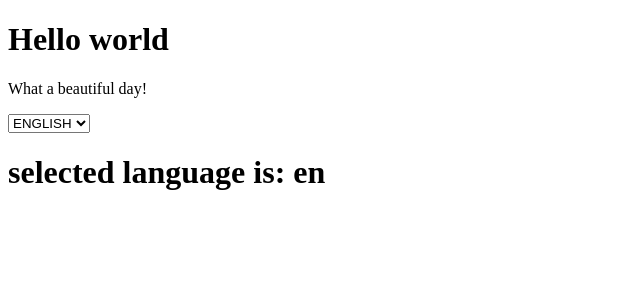
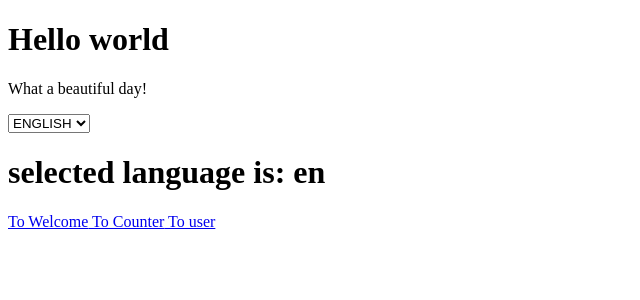
Before and after one commit to SeleneVicenza/react-exercises, a React (Create React App) app: page / in a window 1280 px wide. Shown: the top 300 px of the page, without its empty margins (0-640 px from the left). Built offline with nearby package versions, Linux system fonts and the light colour scheme.

Commit message:
react-router-04

```diff
--- a/src/App.js
+++ b/src/App.js
@@ -14,7 +14,7 @@ import Sum from "./Sum";
 import TodoList from "./TodoList";
 import UncontrolledLogin from "./UncontrolledLogin";
 import Welcome from "./Welcome";
-import { Routes, Route } from "react-router-dom";
+import { Routes, Route, Link } from "react-router-dom";
 import ShowGithubUser from "./ShowGithubUser";
 
 // onCounterChange = (count) =>{
@@ -38,6 +38,9 @@ import ShowGithubUser from "./ShowGithubUser";
 
 
                 </Container>
+                <Link to='/welcome'> To Welcome</Link>
+                <Link to='/counter'> To Counter</Link>
+                <Link to='/:username'> To user</Link>
                 <Routes>
                     <Route path='/welcome' element={<Welcome />}/>
                     <Route path='/counter' element={<Counter />}/>
```
